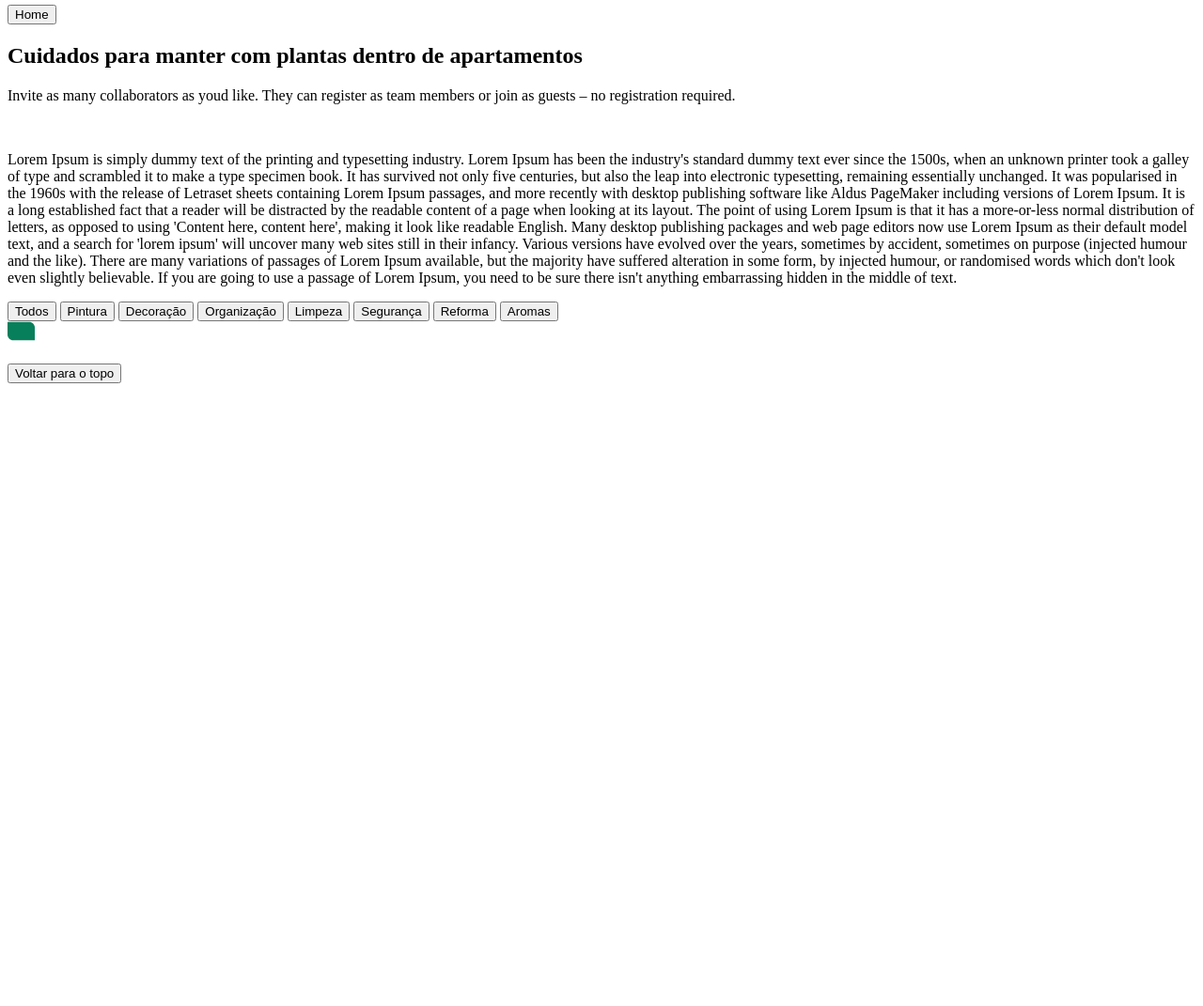
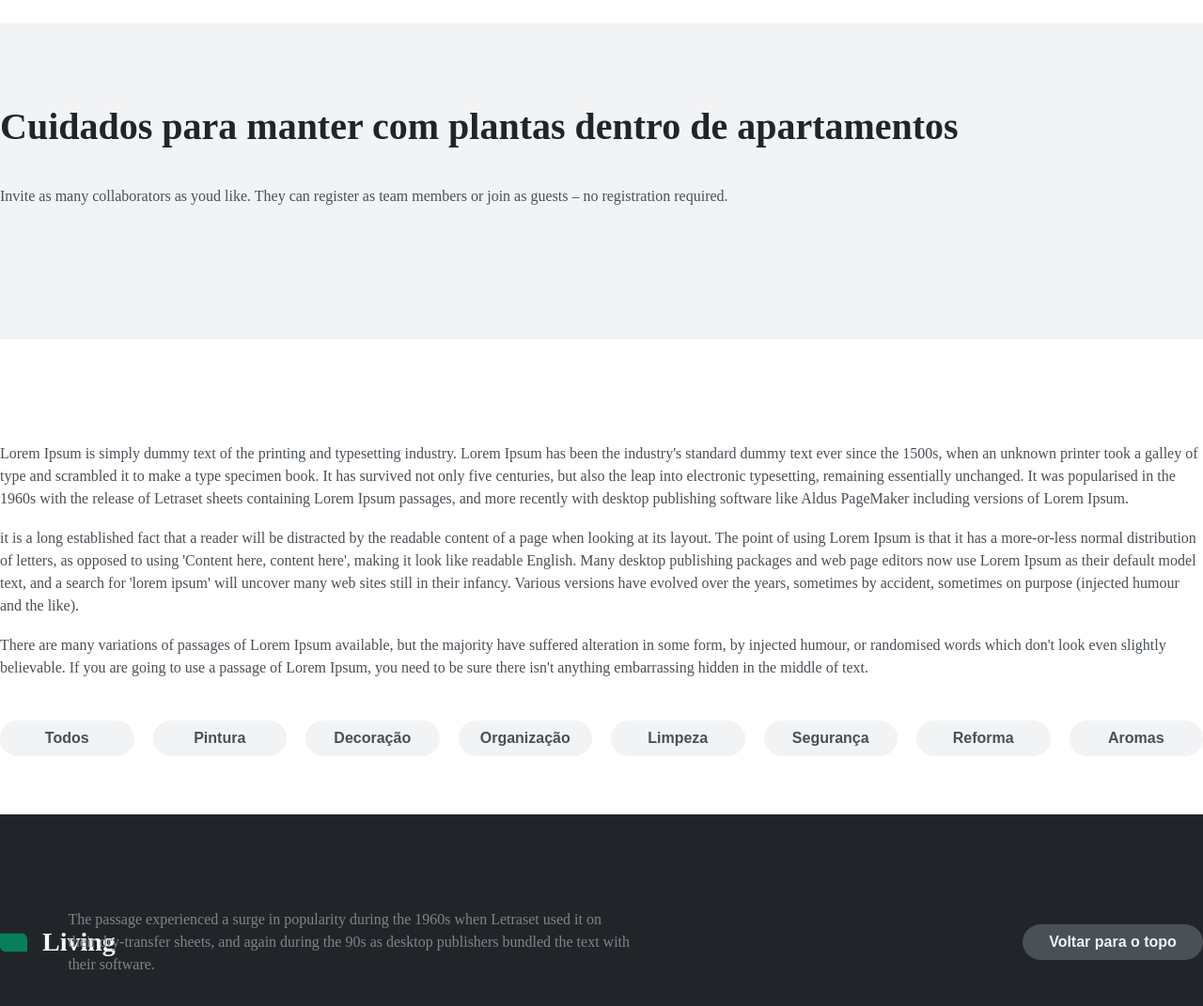
Before and after one commit to LuccaHaddadSerejo/js-vanilla-livingbase, a plain HTML site: page src/pages/post/index.html in a window 1280 px wide. Shown: the part 95-1166 px from the top of the page at 94% size. Before the commit the page ends 800 px from the top, so only its background shows below. Drawn offline with Linux system fonts and the light colour scheme.

Commit message:
feat: create post css

```diff
--- a/src/pages/post/index.css
+++ b/src/pages/post/index.css
@@ -1 +1,172 @@
-/* Desenvolva seu estilo aqui */
+.header{
+
+}
+
+.header_nav{
+    margin-top: 22px;
+    height: 98px;
+}
+
+.header_logo{
+    gap: 16px;
+}
+
+.header_img{
+}
+
+.header_h1{
+    font-weight: 700;
+    font-size: 28px;
+    line-height: 150%;
+    color: #212529;
+}
+
+.header_btn{
+    height: 38px;
+    padding: 0 22px;
+    background-color: #F1F3F5;
+    border: 1px solid #F1F3F5;
+    border-radius: 32px;
+    font-weight: 600;
+    font-size: 16px;
+    line-height: 150%;
+    color: #495057;
+    cursor: pointer;
+}
+
+.post_title{
+    width: 100%;
+    background-color: #F1F3F5;
+    height: 336px;
+}
+
+.post_title_div{
+    padding: 80px 0;
+    gap: 32px;
+}
+
+.header_h2{
+    font-weight: 600;
+    font-size: 40px;
+    line-height: 150%;
+    color: #212529;
+}
+
+.header_p{
+    font-weight: 400;
+    font-size: 16px;
+    line-height: 150%;
+    color: #495057;
+}
+
+.main{
+}
+
+.section-1{
+
+}
+
+.post_img{
+    margin: 53px 0;
+    width: 100%;
+}
+
+.post_description{
+    font-weight: 400;
+    font-size: 16px;
+    line-height: 150%;
+    color: #495057;
+}
+
+.filter_section{
+    gap: 20px;
+    height: 70px;
+    width: 100%;
+    overflow-x: auto;
+    margin-top: 44px;
+    margin-bottom: 30px;
+}
+
+.filter_btn{
+    height: 38px;
+    width: 100%;
+    min-width: 11.1%;
+    font-weight: 600;
+    font-size: 16px;
+    line-height: 150%;
+    color: #495057;
+    background-color: #F1F3F5;
+    border: 1px solid #F1F3F5;
+    border-radius: 32px;
+    cursor: pointer;
+}
+
+.filter_btn:hover{
+    color: #F8F9FA;
+    background: #087F5B;
+    border-color: #087F5B;
+}
+
+.filter_btn:focus{
+    color: #F8F9FA;
+    background: #087F5B;
+    border-color: #087F5B;
+}
+
+.filter_btn:active{
+    color: #F8F9FA;
+    background: #087F5B;
+    border-color: #087F5B;
+}
+
+.footer{
+    width: 100%;
+    height: 255px;
+    background-color: #212529;
+}
+
+.footer_div_full{
+}
+
+.footer_div{
+    gap: 16px;
+    margin-top: 100px;
+}
+
+.footer_img{
+}
+
+.footer_h2{
+    font-weight: 700;
+    font-size: 28px;
+    line-height: 150%;
+    color: #F8F9FA;
+}
+
+.footer_div-2{
+    max-width: 600px;
+    margin-top: 100px;
+    position: relative;
+    right: 233px;
+}
+
+.footer_p{
+    font-weight: 400;
+    font-size: 16px;
+    line-height: 150%;
+    color: #808387;
+}
+
+.footer_btn{
+    font-weight: 600;
+    font-size: 16px;
+    line-height: 150%;
+    color: #F1F3F5;
+    border: 1px solid #495057;
+    border-radius: 32px;
+    background-color: #495057;
+    width: 15%;
+    height: 38px;
+    margin-top: 100px;
+    cursor: pointer;
+}
--- a/src/pages/post/index.html
+++ b/src/pages/post/index.html
@@ -4,34 +4,38 @@
     <meta charset="UTF-8">
     <meta http-equiv="X-UA-Compatible" content="IE=edge">
     <meta name="viewport" content="width=device-width, initial-scale=1.0">
+    <link rel="stylesheet" href="../../styles/buttons.css">
+    <link rel="stylesheet" href="../../styles/displays.css">
+    <link rel="stylesheet" href="../../styles/globalStyles.css">
+    <link rel="stylesheet" href="./index.css">
     <title>Living</title>
 </head>
 <body>
     <header class="header">
-        <nav class="header_nav">
-            <div class="header_logo">
-                <img src="../home/assets/Rectangle 4.svg" alt="">
+        <nav class="container header_nav justify_between flex_row align_center">
+            <div class="header_logo flex_row">
+                <img class="header_img" src="../home/assets/Rectangle 4.svg" alt="">
                 <h1 class="header_h1">Living</h1>
             </div>
             <button class="header_btn">Home</button>
         </nav>
         <section class="post_title">
-            <div class="post_title_div">
+            <div class="post_title_div flex_col container">
                 <h2 class="header_h2">Cuidados para manter com plantas dentro de apartamentos</h2>
                 <p class="header_p">Invite as many collaborators as youd like. They can register as team members or join as guests – no registration required.</p>
             </div>
         </section>
     </header>
-    <main class="main">
+    <main class="main container">
         <section class="section-1">
-            <img class="post_img" src="../home/assets/Rectangle 2.svg" alt="">
-            <p class="post_description">Lorem Ipsum is simply dummy text of the printing and typesetting industry. Lorem Ipsum has been the industry's standard dummy text ever since the 1500s, when an unknown printer took a galley of type and scrambled it to make a type specimen book. It has survived not only five centuries, but also the leap into electronic typesetting, remaining essentially unchanged. It was popularised in the 1960s with the release of Letraset sheets containing Lorem Ipsum passages, and more recently with desktop publishing software like Aldus PageMaker including versions of Lorem Ipsum.
-
-                It is a long established fact that a reader will be distracted by the readable content of a page when looking at its layout. The point of using Lorem Ipsum is that it has a more-or-less normal distribution of letters, as opposed to using 'Content here, content here', making it look like readable English. Many desktop publishing packages and web page editors now use Lorem Ipsum as their default model text, and a search for 'lorem ipsum' will uncover many web sites still in their infancy. Various versions have evolved over the years, sometimes by accident, sometimes on purpose (injected humour and the like).
-
-                There are many variations of passages of Lorem Ipsum available, but the majority have suffered alteration in some form, by injected humour, or randomised words which don't look even slightly believable. If you are going to use a passage of Lorem Ipsum, you need to be sure there isn't anything embarrassing hidden in the middle of text.</p>
+            <img class="post_img" src="../home/assets/Rectangle 1.svg" alt="">
+            <p class="post_description">Lorem Ipsum is simply dummy text of the printing and typesetting industry. Lorem Ipsum has been the industry's standard dummy text ever since the 1500s, when an unknown printer took a galley of type and scrambled it to make a type specimen book. It has survived not only five centuries, but also the leap into electronic typesetting, remaining essentially unchanged. It was popularised in the 1960s with the release of Letraset sheets containing Lorem Ipsum passages, and more recently with desktop publishing software like Aldus PageMaker including versions of Lorem Ipsum.</p>
+            <br>
+            <p class="post_description">it is a long established fact that a reader will be distracted by the readable content of a page when looking at its layout. The point of using Lorem Ipsum is that it has a more-or-less normal distribution of letters, as opposed to using 'Content here, content here', making it look like readable English. Many desktop publishing packages and web page editors now use Lorem Ipsum as their default model text, and a search for 'lorem ipsum' will uncover many web sites still in their infancy. Various versions have evolved over the years, sometimes by accident, sometimes on purpose (injected humour and the like).</p>
+            <br>
+            <p class="post_description">There are many variations of passages of Lorem Ipsum available, but the majority have suffered alteration in some form, by injected humour, or randomised words which don't look even slightly believable. If you are going to use a passage of Lorem Ipsum, you need to be sure there isn't anything embarrassing hidden in the middle of text.</p>
         </section>
-        <section class="section-2">
+        <section class="filter_section flex_row">
             <button class="filter_btn">Todos</button>
             <button class="filter_btn">Pintura</button>
             <button class="filter_btn">Decoração</button>
@@ -43,11 +47,17 @@
         </section>
     </main>
     <footer class="footer">
-        <div class="footer_div">
-            <img class="footer_img" src="../home/assets/Rectangle 4.svg" alt="">
-            <h2 class="footer_h2"></h2>
+        <div class="footer_div_full flex_row container align_center justify_between">
+            <div class="footer_div flex_row align_center">
+                <img class="footer_img" src="../home/assets/Rectangle 4.svg" alt="">
+                <h2 class="footer_h2">Living</h2>
+            </div>
+            <div class="footer_div-2">
+                <p class="footer_p">The passage experienced a surge in popularity during the 1960s when Letraset used it on their dry-transfer sheets, and again during the 90s as desktop publishers bundled the text with their software.</p>
+            </div>
+            <button class="footer_btn">Voltar para o topo</button>
         </div>
-        <button class="footer_btn">Voltar para o topo</button>
     </footer>
 </body>
+<script type="module" src="./index.js"></script>
 </html>
--- a/src/styles/globalStyles.css
+++ b/src/styles/globalStyles.css
@@ -3,6 +3,7 @@
   margin: 0;
   padding: 0;
   scroll-behavior: smooth;
+
 }
 
 :root {
@@ -22,6 +23,6 @@
 }
 
 .container{
-  max-width: 1500px;
+  max-width: 1300px;
   margin: 0 auto;
 }
```
Also changed, not shown: src/pages/home/index.css (+18 -0 lines).
